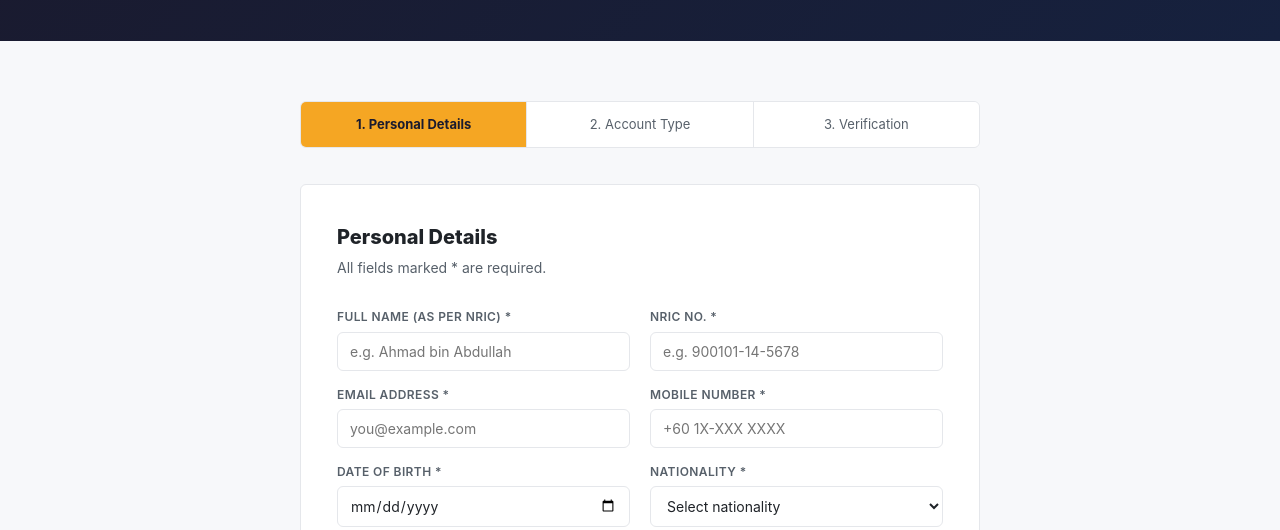
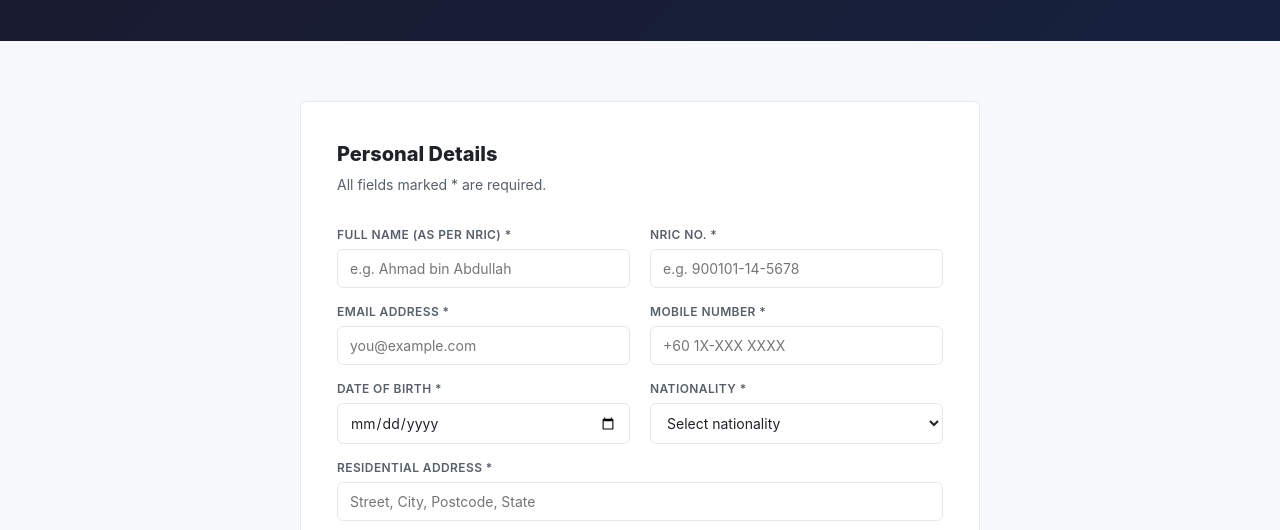
Before and after one commit to riyar300/nexaBank, a plain HTML site: page register.html in a window 1280 px wide. Shown: the part 270-800 px from the top of the page. Drawn offline with Linux system fonts and the light colour scheme.

Commit message:
register

```diff
--- a/register.html
+++ b/register.html
@@ -77,19 +77,6 @@
 <section style="padding: 60px 0; background: var(--surface);">
   <div class="container">
     <div style="max-width: 680px; margin: 0 auto;">
-
-      <!-- Step indicator -->
-      <div style="display:flex; gap:0; margin-bottom:36px; border-radius:var(--radius); overflow:hidden; border:1px solid var(--border);">
-        <div style="flex:1; padding:12px 16px; background:var(--primary); color:var(--secondary); font-weight:700; font-size:13px; text-align:center;">
-          1. Personal Details
-        </div>
-        <div style="flex:1; padding:12px 16px; background:var(--white); color:var(--text-muted); font-size:13px; text-align:center; border-left:1px solid var(--border);">
-          2. Account Type
-        </div>
-        <div style="flex:1; padding:12px 16px; background:var(--white); color:var(--text-muted); font-size:13px; text-align:center; border-left:1px solid var(--border);">
-          3. Verification
-        </div>
-      </div>
 
       <!-- Success message (hidden by default) -->
       <div id="registerSuccess" style="display:none; background:#e8f5e9; border:1px solid #a5d6a7; border-radius:var(--radius); padding:32px; text-align:center;">
```
